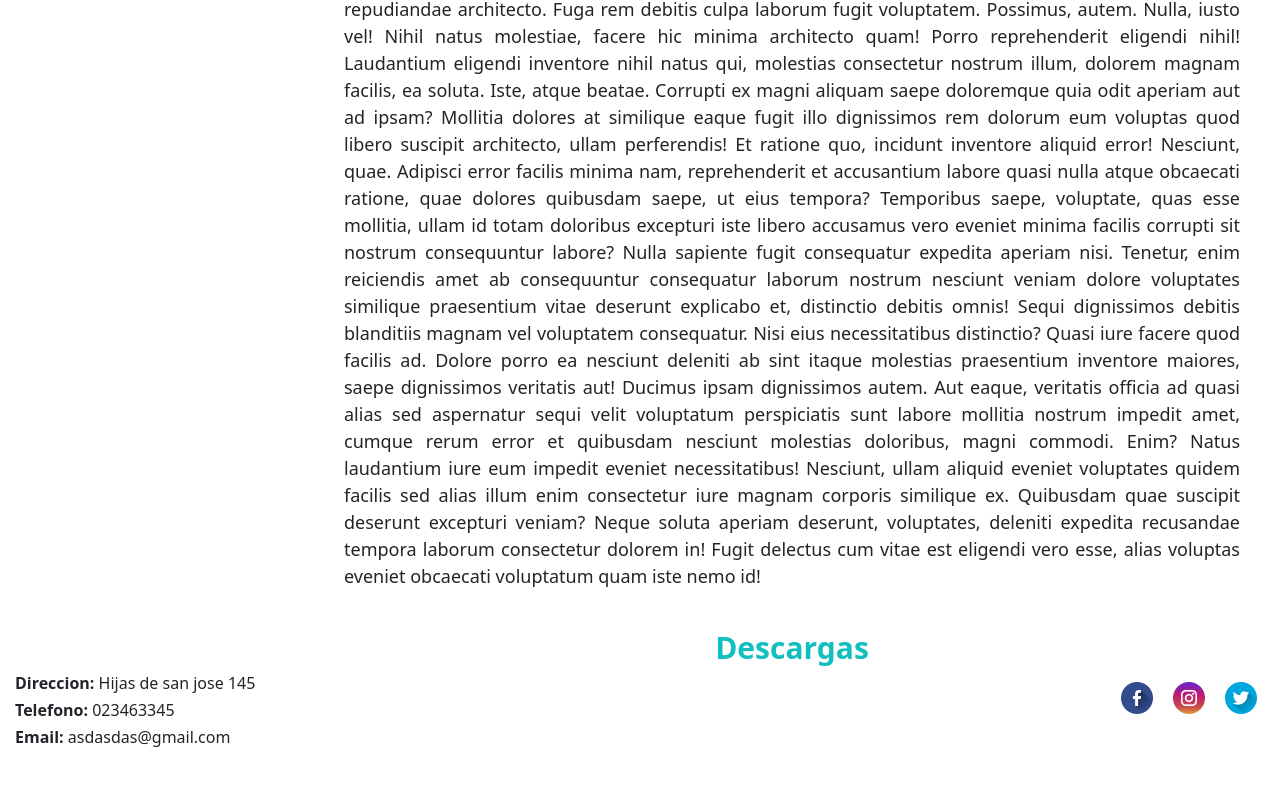
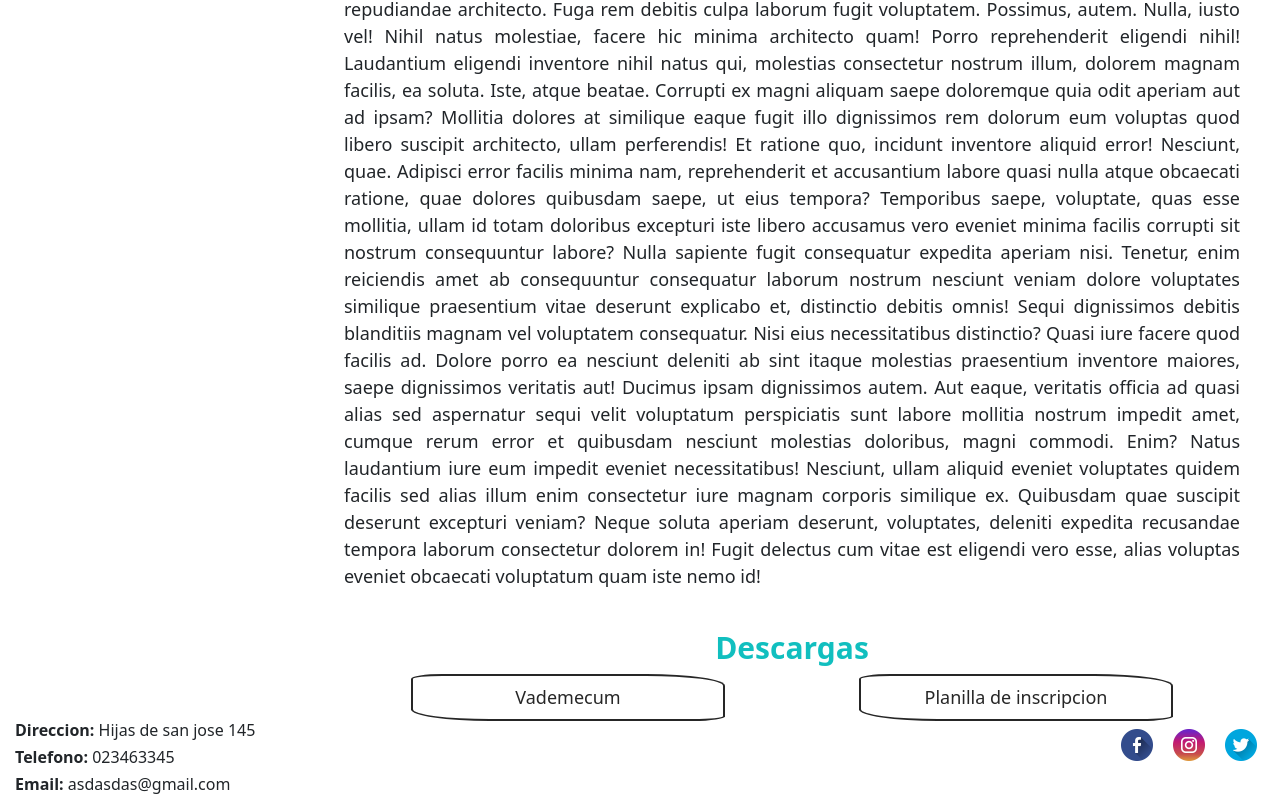
Before and after one commit to GRAVEDDIGER/rsxsass2, a website built with Parcel: page src/dbt.html in a window 1280 px wide. Shown: the part 1593-2396 px from the top of the page. Before the commit the page ends 2349 px from the top, so only its background shows below. Built offline with nearby package versions, Linux system fonts and the light colour scheme.

Commit message:
Generadas las 2 columnas responsivas para descargas

```diff
--- a/src/dbt.html
+++ b/src/dbt.html
@@ -174,8 +174,14 @@
           nemo id!</p>
       </article>
       <h3 class="text-center mt-2 pt-3">Descargas</h3>
-      <article>
+      <article class="gridDescarga">
+        <div class="col1">
+            <a href="" class="btne_descargas">Vademecum</a>
+        </div>
+        <div class="col2">
+            <a href="" class="btne_descargas">Planilla de inscripcion</a>
 
+        </div>
       </article>
 
   </div>
--- a/src/scss/estilo.scss
+++ b/src/scss/estilo.scss
@@ -16,9 +16,16 @@
 @include btn_solid(menu, $fondoPrincipal, 2px) {
     width: 100%;
 }
-
-;
-
+%btn_txt{
+    text-decoration: none;
+    text-align: center;
+    width: 100%;
+    margin: 0 auto;
+    padding-left: 0;
+    padding-right: 0;
+    justify-content: center;
+    align-items: center;
+}
 %flex-row {
     display: flex;
     flex-flow: row nowrap;
@@ -67,7 +74,28 @@ main {
         float: right;
     }
 }
+.gridDescarga{
+    display: grid;
+    grid-template-areas: "c1 c2";
+    grid-template-columns: 35% 35%;
+    grid-template-rows: auto;
+    justify-content: space-around
+}
+@include btne_solid(descargas,$fondoPrincipal,2px);
 
+.col1{
+    grid-area: c1;
+    // width: 100%;
+    @extend  %flex-col;
+    >a{@extend %btn_txt}
+}
+.col2{
+    grid-area: c2;
+    // width: 100%;
+    @extend %flex-col;
+    >a{@extend %btn_txt}
+
+}
 //sass compilation
 .cabecera {
     height: 120px;
```
Also changed, not shown: dist/dbt.html, 4 other files.
